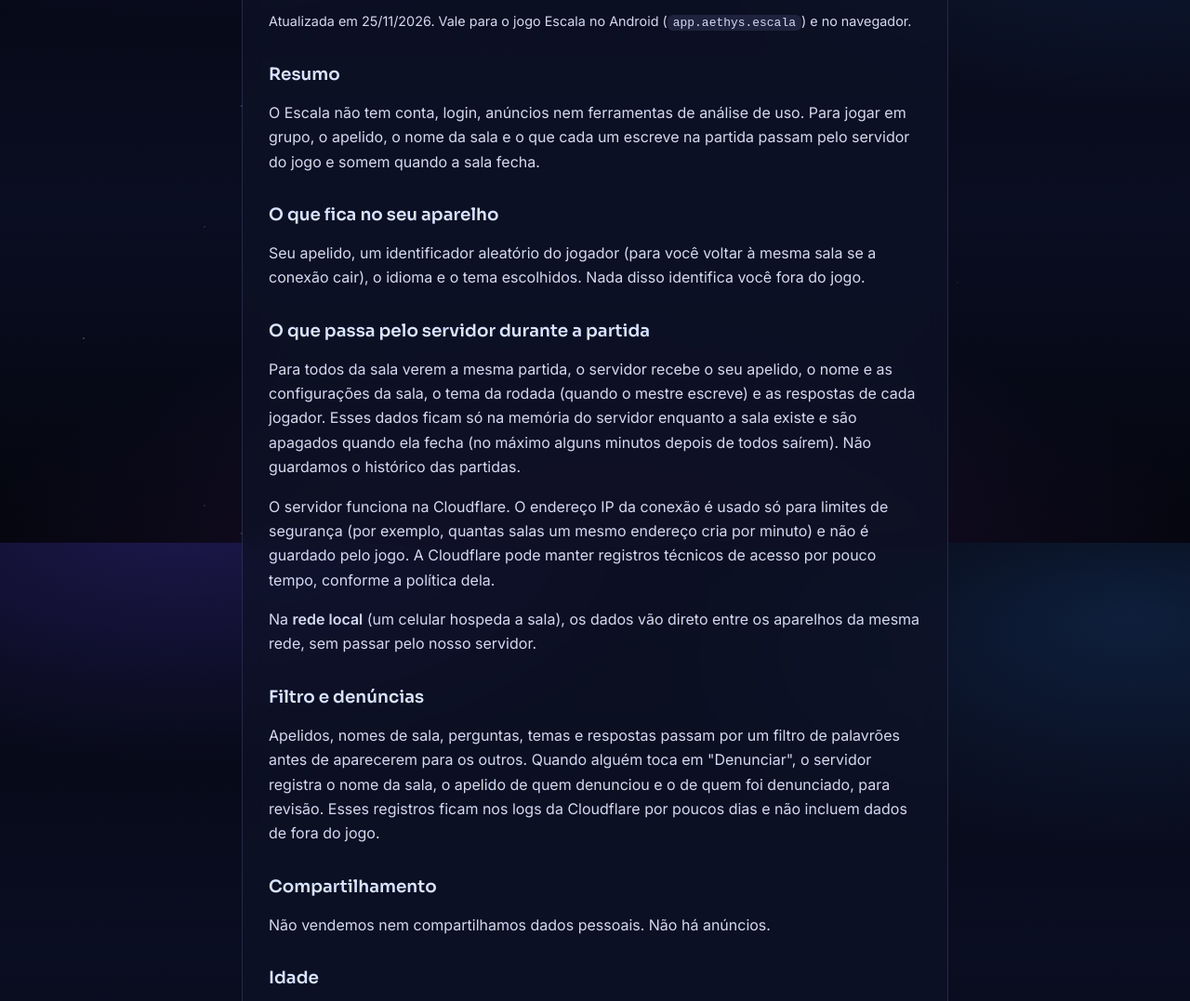
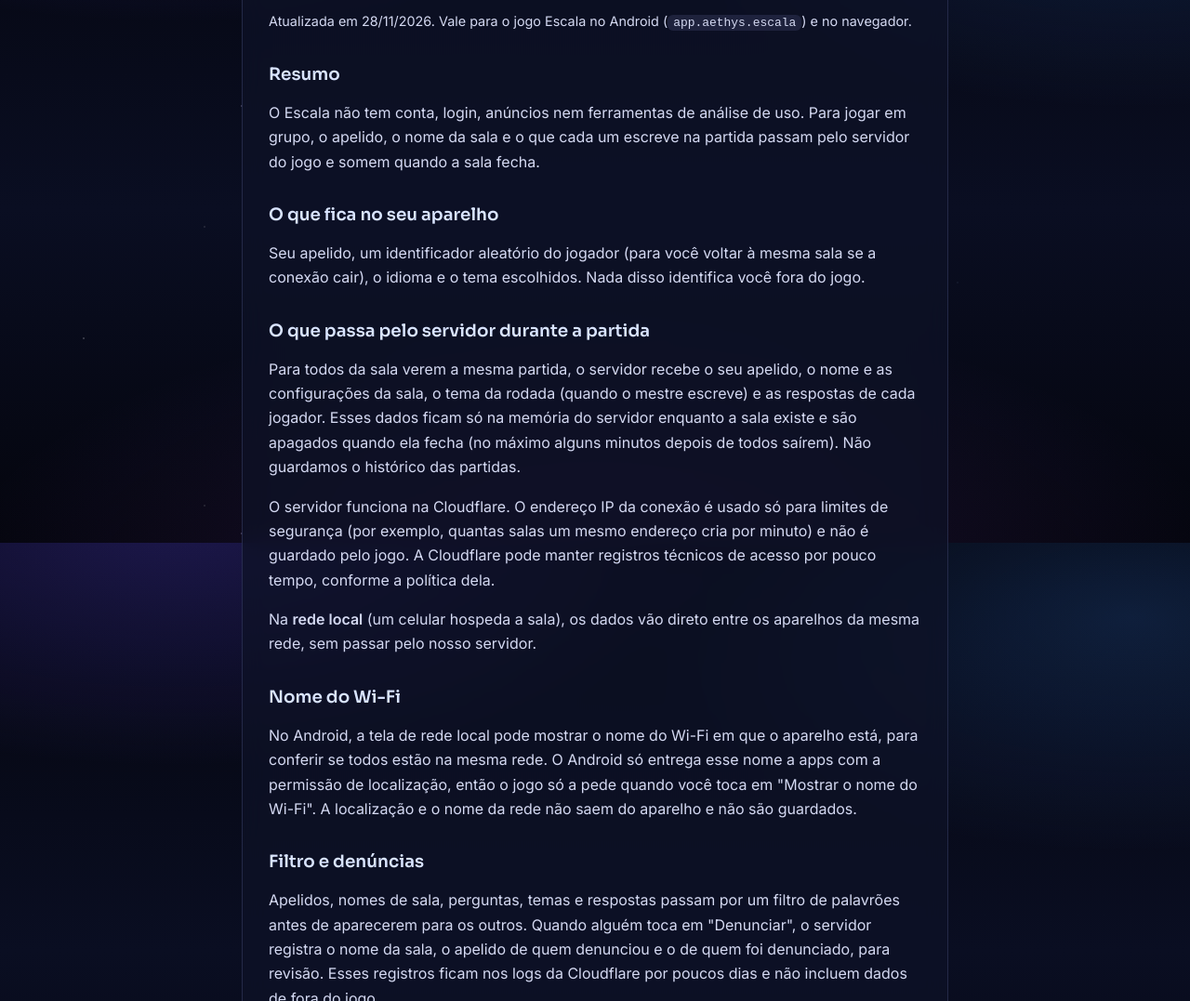
Before and after one commit to aethysapps/aethysapps.github.io, a plain HTML site: page escala/privacidade.html in a window 1280 px wide. Shown: the part 216-1293 px from the top of the page at 93% size. Drawn offline with Linux system fonts and the light colour scheme.

Commit message:
Cronos: privacidade e termos; nome do Wi-Fi nas políticas dos jogos
Co-Authored-By: Claude Opus 5.5 <noreply@anthropic.com>
Claude-Session: https://claude.ai/code/session_01ALsMuHoVVT6Amm98HbcHGu

```diff
--- a/escala/privacidade.html
+++ b/escala/privacidade.html
@@ -16,7 +16,7 @@
 <main class="texto">
 <nav><a href="../">Início</a> · <a href="termos.html">Termos de uso</a> · <a href="#english">English</a></nav>
 <h1>Escala: Política de privacidade</h1>
-<p class="meta">Atualizada em 25/11/2026. Vale para o jogo Escala no Android (<code>app.aethys.escala</code>) e no navegador.</p>
+<p class="meta">Atualizada em 28/11/2026. Vale para o jogo Escala no Android (<code>app.aethys.escala</code>) e no navegador.</p>
 
 <h2>Resumo</h2>
 <p>O Escala não tem conta, login, anúncios nem ferramentas de análise de uso. Para jogar em grupo, o apelido, o nome da sala e o que cada um escreve na partida passam pelo servidor do jogo e somem quando a sala fecha.</p>
@@ -28,6 +28,9 @@
 <p>Para todos da sala verem a mesma partida, o servidor recebe o seu apelido, o nome e as configurações da sala, o tema da rodada (quando o mestre escreve) e as respostas de cada jogador. Esses dados ficam só na memória do servidor enquanto a sala existe e são apagados quando ela fecha (no máximo alguns minutos depois de todos saírem). Não guardamos o histórico das partidas.</p>
 <p>O servidor funciona na Cloudflare. O endereço IP da conexão é usado só para limites de segurança (por exemplo, quantas salas um mesmo endereço cria por minuto) e não é guardado pelo jogo. A Cloudflare pode manter registros técnicos de acesso por pouco tempo, conforme a política dela.</p>
 <p>Na <strong>rede local</strong> (um celular hospeda a sala), os dados vão direto entre os aparelhos da mesma rede, sem passar pelo nosso servidor.</p>
+
+<h2>Nome do Wi-Fi</h2>
+<p>No Android, a tela de rede local pode mostrar o nome do Wi-Fi em que o aparelho está, para conferir se todos estão na mesma rede. O Android só entrega esse nome a apps com a permissão de localização, então o jogo só a pede quando você toca em "Mostrar o nome do Wi-Fi". A localização e o nome da rede não saem do aparelho e não são guardados.</p>
 
 <h2>Filtro e denúncias</h2>
 <p>Apelidos, nomes de sala, perguntas, temas e respostas passam por um filtro de palavrões antes de aparecerem para os outros. Quando alguém toca em "Denunciar", o servidor registra o nome da sala, o apelido de quem denunciou e o de quem foi denunciado, para revisão. Esses registros ficam nos logs da Cloudflare por poucos dias e não incluem dados de fora do jogo.</p>
@@ -45,7 +48,7 @@
 <p>Se esta política mudar, a nova versão será publicada nesta página.</p>
 
 <h2 id="english">In English</h2>
-<p>Escala has no account, login, ads or analytics. Your nickname, a random player id, your language and theme stay on your device. To play together, the server receives your nickname, the room name and settings, the theme of the round (when the host writes one) and each player's answers; they stay only in the server's memory while the room exists and are deleted when it closes. The IP address is used only for security limits and is not stored by the game; Cloudflare, which runs the server, may keep short-lived technical logs. In a local network game, data goes directly between the devices. Nicknames and texts pass a profanity filter; reports log the room name and the nicknames involved for a few days, for review. We do not sell or share personal data. The game is for ages 13 and up. To delete your data, uninstall the app or clear the site data; for any request, write to the contact below.</p>
+<p>Escala has no account, login, ads or analytics. Your nickname, a random player id, your language and theme stay on your device. To play together, the server receives your nickname, the room name and settings, the theme of the round (when the host writes one) and each player's answers; they stay only in the server's memory while the room exists and are deleted when it closes. The IP address is used only for security limits and is not stored by the game; Cloudflare, which runs the server, may keep short-lived technical logs. In a local network game, data goes directly between the devices. Nicknames and texts pass a profanity filter; reports log the room name and the nicknames involved for a few days, for review. On Android, the local network screen can show the current Wi-Fi name; Android only gives it to apps with the location permission, which the game asks for only when you tap "Show the Wi-Fi name", and neither the location nor the network name leaves the device. We do not sell or share personal data. The game is for ages 13 and up. To delete your data, uninstall the app or clear the site data; for any request, write to the contact below.</p>
 
 <h2>Contato</h2>
 <p>aethysapps@gmail.com</p>
```
